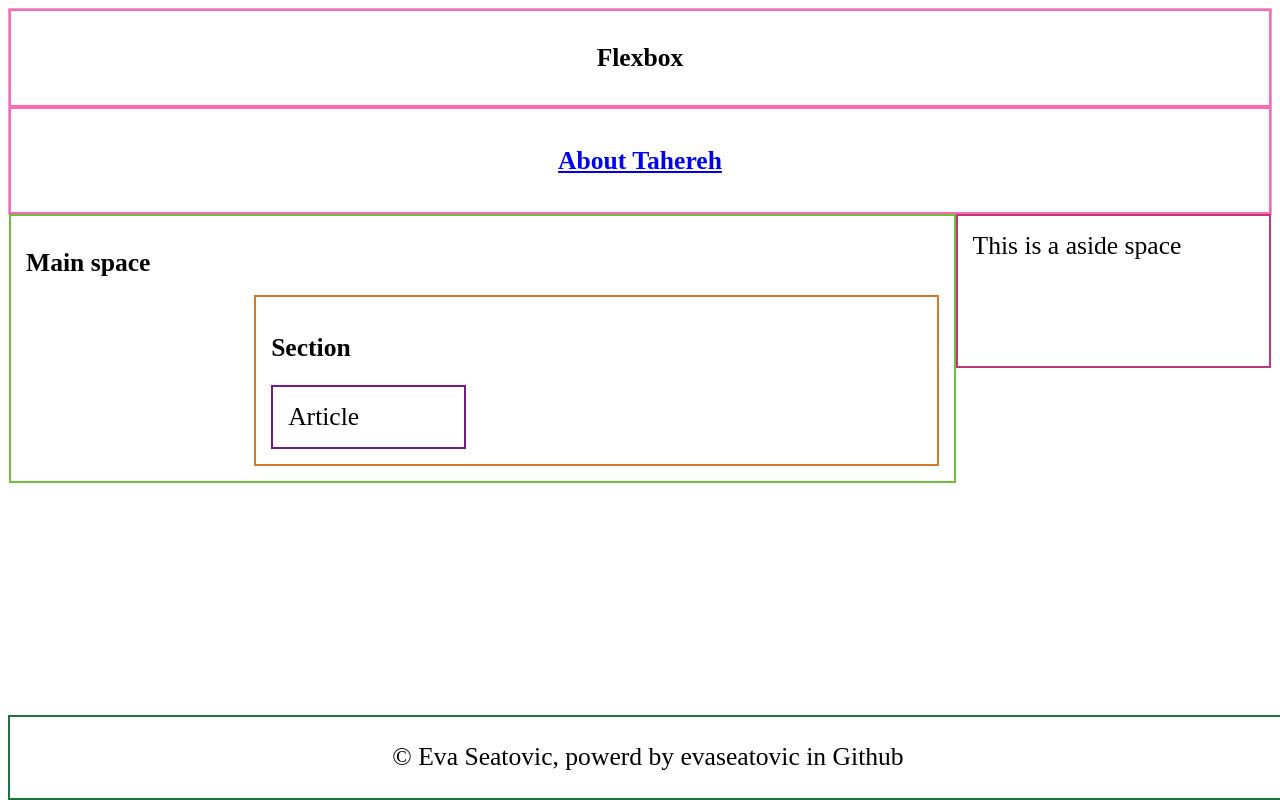
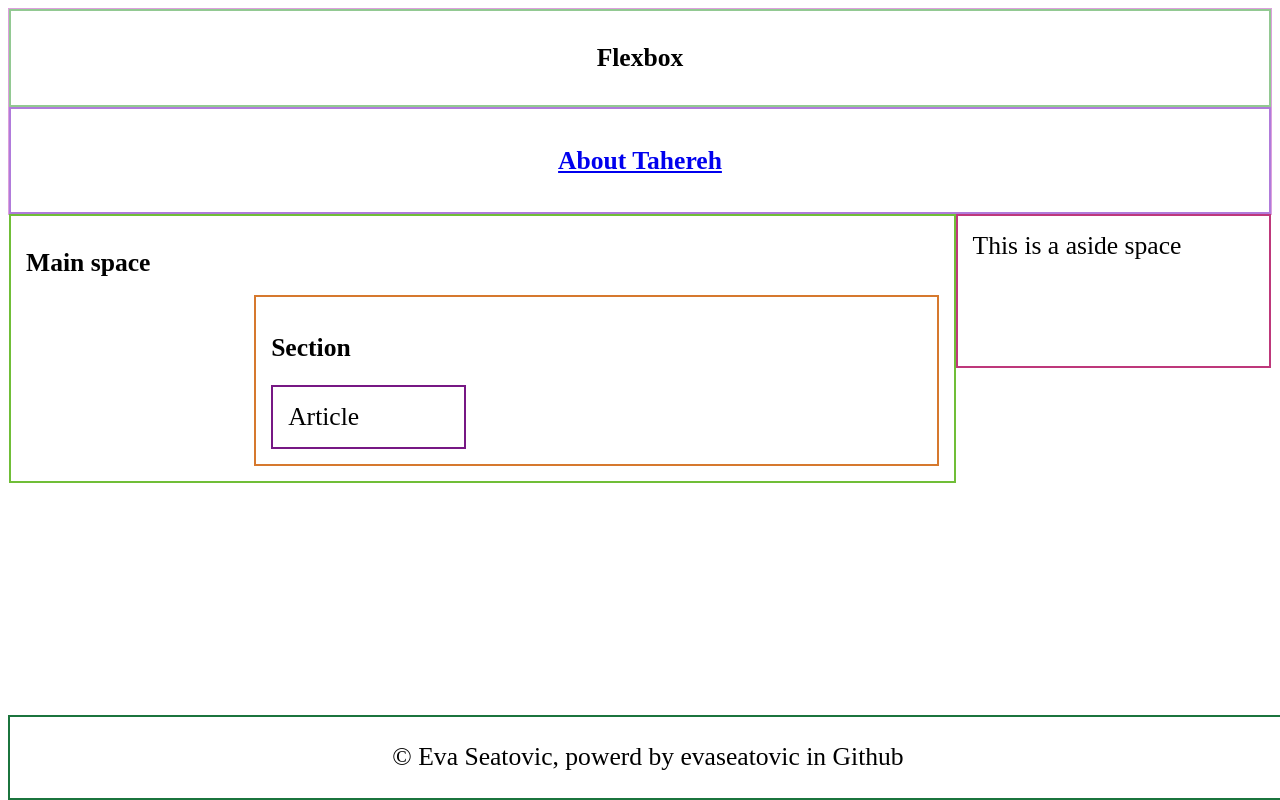
Before and after one commit to evaseatovic/promotions-website.github.io, a plain HTML site: page index.html in a window 1280 px wide. Drawn offline with Linux system fonts and the light colour scheme.

Commit message:
Update index.html

```diff
--- a/index.html
+++ b/index.html
@@ -38,7 +38,7 @@
             border: thin double plum;
         }
          .header{
-            border:2px solid hotpink;
+            border:2px double rgb(146, 201, 146);
             padding: 15px;
             text-align: center;
         }
@@ -46,7 +46,7 @@
                 width: 100%;
               text-align: center;
                 padding: 15px;
-                border: 2px solid hotpink;
+                border: 2px solid rgb(176, 123, 219);
             }
 
         .main {
```
